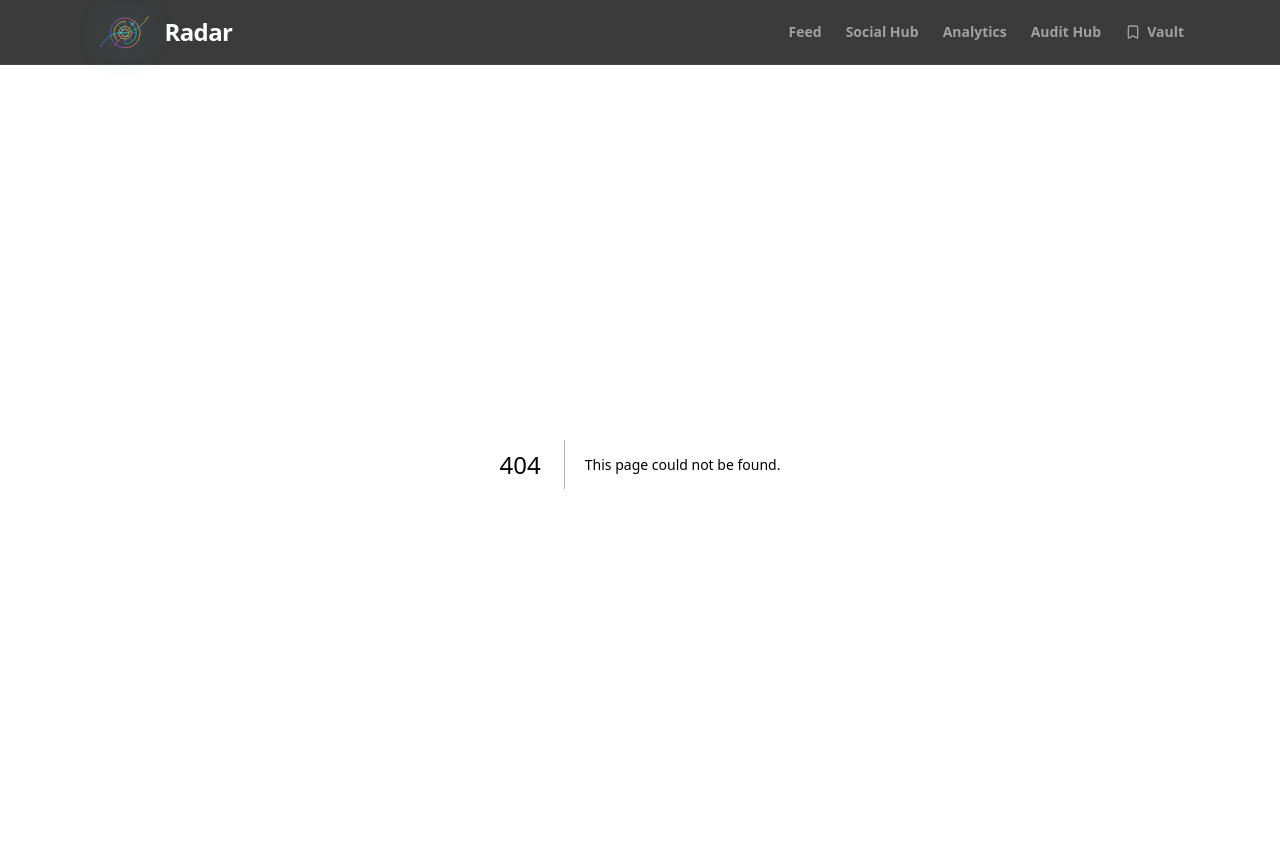
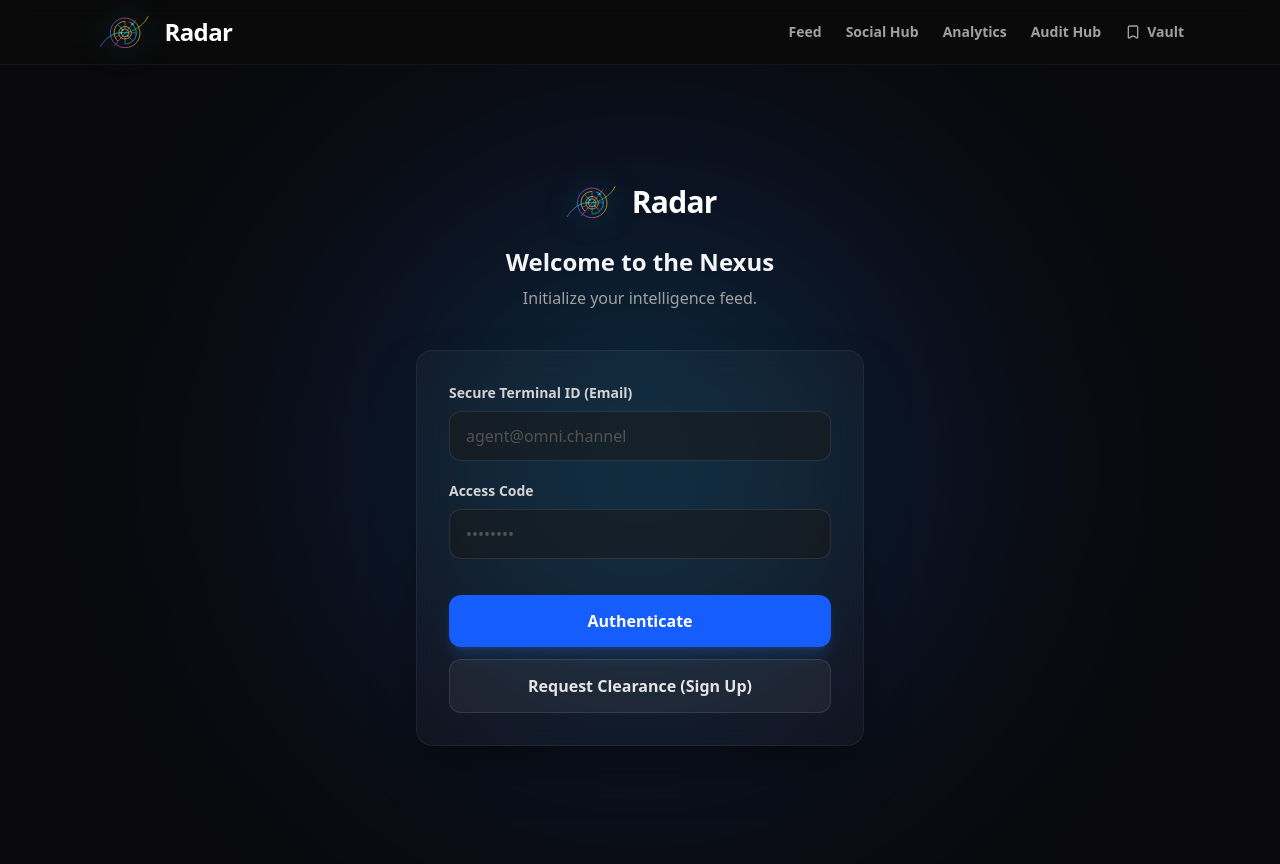
Before and after one commit to sidd-harth830/News-Crawler, a Next.js app in the folder frontend/: page /login in a window 1280 px wide. Before the commit this address had no page. Built offline with nearby package versions, Linux system fonts and the light colour scheme.

Commit message:
feat: implement Supabase authentication and session management with middleware protection

```diff
--- a/frontend/package.json
+++ b/frontend/package.json
@@ -9,6 +9,7 @@
     "lint": "eslint"
   },
   "dependencies": {
+    "@supabase/ssr": "^0.12.0",
     "@supabase/supabase-js": "^2.108.2",
     "framer-motion": "^12.42.0",
     "lucide-react": "^1.21.0",
--- /dev/null
+++ b/frontend/src/app/login/actions.ts
@@ -0,0 +1,41 @@
+'use server'
+
+import { revalidatePath } from 'next/cache'
+import { redirect } from 'next/navigation'
+import { createClient } from '@/utils/supabase/server'
+
+export async function login(formData: FormData) {
+  const supabase = await createClient()
+
+  const data = {
+    email: formData.get('email') as string,
+    password: formData.get('password') as string,
+  }
+
+  const { error } = await supabase.auth.signInWithPassword(data)
+
+  if (error) {
+    return redirect('/login?message=Could not authenticate user')
+  }
+
+  revalidatePath('/dashboard', 'layout')
+  redirect('/dashboard')
+}
+
+export async function signup(formData: FormData) {
+  const supabase = await createClient()
+
+  const data = {
+    email: formData.get('email') as string,
+    password: formData.get('password') as string,
+  }
+
+  const { error } = await supabase.auth.signUp(data)
+
+  if (error) {
+    return redirect('/login?message=Could not authenticate user')
+  }
+
+  revalidatePath('/dashboard', 'layout')
+  redirect('/dashboard')
+}
--- /dev/null
+++ b/frontend/src/app/login/page.tsx
@@ -0,0 +1,83 @@
+import { login, signup } from './actions'
+import Logo from '@/app/components/Logo'
+
+export default async function LoginPage({
+  searchParams,
+}: {
+  searchParams: Promise<{ message: string }>
+}) {
+  const params = await searchParams;
+
+  return (
+    <div className="min-h-screen bg-zinc-950 flex flex-col justify-center items-center p-4 relative overflow-hidden">
+      {/* Abstract Glowing Background */}
+      <div className="absolute inset-0 pointer-events-none">
+        <div className="absolute top-1/2 left-1/2 -translate-x-1/2 -translate-y-1/2 w-[800px] h-[800px] bg-blue-600/10 blur-[120px] rounded-full mix-blend-screen" />
+        <div className="absolute top-1/2 left-1/2 -translate-x-1/2 -translate-y-1/2 w-[400px] h-[400px] bg-cyan-400/10 blur-[80px] rounded-full mix-blend-screen" />
+      </div>
+
+      <div className="w-full max-w-md relative z-10">
+        <div className="text-center mb-10">
+          <a href="/" className="inline-flex items-center gap-3 font-display font-black text-3xl tracking-tight text-white mb-6">
+            <Logo className="h-10 w-auto drop-shadow-[0_0_15px_rgba(34,211,238,0.5)]" />
+            Radar
+          </a>
+          <h1 className="text-2xl font-bold text-neutral-100">Welcome to the Nexus</h1>
+          <p className="text-neutral-400 mt-2">Initialize your intelligence feed.</p>
+        </div>
+
+        <div className="glass rounded-2xl p-8 border border-white/10 shadow-2xl shadow-black/50">
+          <form className="flex flex-col gap-5">
+            <div>
+              <label className="block text-sm font-semibold text-neutral-300 mb-2" htmlFor="email">
+                Secure Terminal ID (Email)
+              </label>
+              <input
+                id="email"
+                name="email"
+                type="email"
+                required
+                className="w-full px-4 py-3 bg-neutral-900/50 border border-white/10 rounded-xl text-white focus:outline-none focus:ring-2 focus:ring-blue-500/50 focus:border-blue-500 transition-all placeholder:text-neutral-600"
+                placeholder="agent@omni.channel"
+              />
+            </div>
+            <div>
+              <label className="block text-sm font-semibold text-neutral-300 mb-2" htmlFor="password">
+                Access Code
+              </label>
+              <input
+                id="password"
+                name="password"
+                type="password"
+                required
+                className="w-full px-4 py-3 bg-neutral-900/50 border border-white/10 rounded-xl text-white focus:outline-none focus:ring-2 focus:ring-blue-500/50 focus:border-blue-500 transition-all placeholder:text-neutral-600"
+                placeholder="••••••••"
+              />
+            </div>
+
+            {params?.message && (
+              <div className="p-3 bg-red-500/10 border border-red-500/20 rounded-xl text-red-400 text-sm text-center font-medium">
+                {params.message}
+              </div>
+            )}
+
+            <div className="flex flex-col gap-3 mt-4">
+              <button
+                formAction={login}
+                className="w-full py-3.5 bg-blue-600 hover:bg-blue-500 text-white font-bold rounded-xl shadow-lg shadow-blue-500/20 transition-all hover:-translate-y-0.5"
+              >
+                Authenticate
+              </button>
+              <button
+                formAction={signup}
+                className="w-full py-3.5 bg-white/5 hover:bg-white/10 border border-white/10 text-neutral-200 font-bold rounded-xl transition-all"
+              >
+                Request Clearance (Sign Up)
+              </button>
+            </div>
+          </form>
+        </div>
+      </div>
+    </div>
+  )
+}
--- /dev/null
+++ b/frontend/src/middleware.ts
@@ -0,0 +1,19 @@
+import { type NextRequest } from 'next/server'
+import { updateSession } from '@/utils/supabase/middleware'
+
+export async function middleware(request: NextRequest) {
+  return await updateSession(request)
+}
+
+export const config = {
+  matcher: [
+    /*
+     * Match all request paths except for the ones starting with:
+     * - _next/static (static files)
+     * - _next/image (image optimization files)
+     * - favicon.ico (favicon file)
+     * Feel free to modify this pattern to include more paths.
+     */
+    '/((?!_next/static|_next/image|favicon.ico|.*\\.(?:svg|png|jpg|jpeg|gif|webp)$).*)',
+  ],
+}
--- /dev/null
+++ b/frontend/src/utils/supabase/client.ts
@@ -0,0 +1,8 @@
+import { createBrowserClient } from '@supabase/ssr'
+
+export function createClient() {
+  return createBrowserClient(
+    process.env.NEXT_PUBLIC_SUPABASE_URL!,
+    process.env.NEXT_PUBLIC_SUPABASE_ANON_KEY!
+  )
+}
--- /dev/null
+++ b/frontend/src/utils/supabase/middleware.ts
@@ -0,0 +1,42 @@
+import { createServerClient } from '@supabase/ssr'
+import { NextResponse, type NextRequest } from 'next/server'
+
+export async function updateSession(request: NextRequest) {
+  let supabaseResponse = NextResponse.next({
+    request,
+  })
+
+  const supabase = createServerClient(
+    process.env.NEXT_PUBLIC_SUPABASE_URL!,
+    process.env.NEXT_PUBLIC_SUPABASE_ANON_KEY!,
+    {
+      cookies: {
+        getAll() {
+          return request.cookies.getAll()
+        },
+        setAll(cookiesToSet) {
+          cookiesToSet.forEach(({ name, value, options }) => request.cookies.set(name, value))
+          supabaseResponse = NextResponse.next({
+            request,
+          })
+          cookiesToSet.forEach(({ name, value, options }) =>
+            supabaseResponse.cookies.set(name, value, options)
+          )
+        },
+      },
+    }
+  )
+
+  const {
+    data: { user },
+  } = await supabase.auth.getUser()
+
+  // Protect the dashboard route
+  if (!user && request.nextUrl.pathname.startsWith('/dashboard')) {
+    const url = request.nextUrl.clone()
+    url.pathname = '/login'
+    return NextResponse.redirect(url)
+  }
+
+  return supabaseResponse
+}
--- /dev/null
+++ b/frontend/src/utils/supabase/server.ts
@@ -0,0 +1,29 @@
+import { createServerClient, type CookieOptions } from '@supabase/ssr'
+import { cookies } from 'next/headers'
+
+export async function createClient() {
+  const cookieStore = await cookies()
+
+  return createServerClient(
+    process.env.NEXT_PUBLIC_SUPABASE_URL!,
+    process.env.NEXT_PUBLIC_SUPABASE_ANON_KEY!,
+    {
+      cookies: {
+        getAll() {
+          return cookieStore.getAll()
+        },
+        setAll(cookiesToSet) {
+          try {
+            cookiesToSet.forEach(({ name, value, options }) =>
+              cookieStore.set(name, value, options)
+            )
+          } catch {
+            // The `setAll` method was called from a Server Component.
+            // This can be ignored if you have middleware refreshing
+            // user sessions.
+          }
+        },
+      },
+    }
+  )
+}
```
Also changed, not shown: 1 other file (tests, documents, lock files or other folders).
